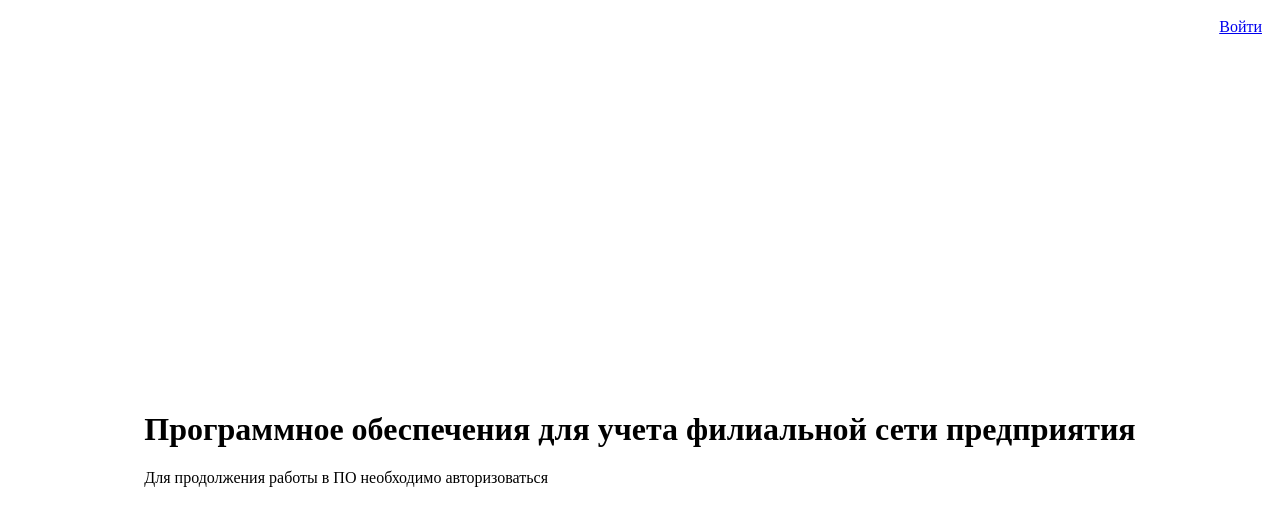
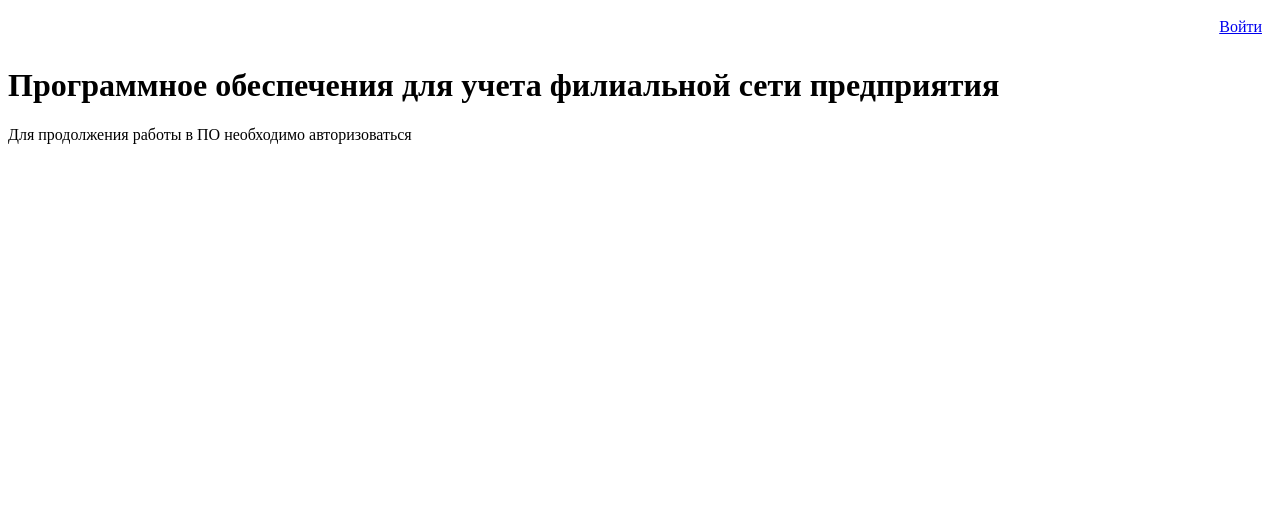
Before and after one commit to MetalHead89/orion-test-task, an Angular app: page /not-authenticated in a window 1280 px wide. Shown: the top 526 px of the page. Built offline with nearby package versions, Linux system fonts and the light colour scheme.

Commit message:
Изменена структура компонента main

```diff
--- a/src/app/main/main.component.html
+++ b/src/app/main/main.component.html
@@ -1,5 +1,3 @@
-<main class="main">
-  <div class="main__content">
-    <router-outlet></router-outlet>
-  </div>
-</main>
+<div class="main__content">
+  <router-outlet></router-outlet>
+</div>
--- a/src/app/main/main.component.scss
+++ b/src/app/main/main.component.scss
@@ -1,14 +1,11 @@
 @import "/src/styles/vars.scss";
 
 .main {
+  flex-grow: 1;
+
   &__content {
     max-width: $content-width;
+    height: 100%;
     margin: 0 auto;
-
-    height: 100vh;
-    display: flex;
-    flex-direction: column;
-    justify-content: center;
-    align-items: center;
   }
 }
--- a/src/app/main/main.component.ts
+++ b/src/app/main/main.component.ts
@@ -1,8 +1,10 @@
-import { Component, OnInit } from '@angular/core';
+import { Component, OnInit, ViewEncapsulation } from '@angular/core';
 
 @Component({
   selector: 'app-main',
   templateUrl: './main.component.html',
-  styleUrls: ['./main.component.scss']
+  styleUrls: ['./main.component.scss'],
+  host: { class: 'main' },
+  encapsulation: ViewEncapsulation.None
 })
 export class MainComponent { }
```
